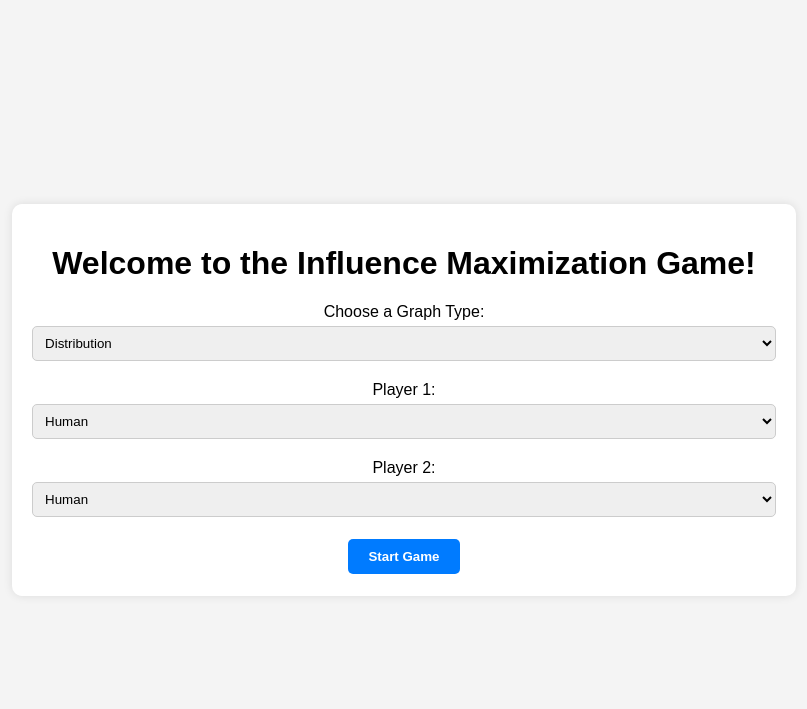
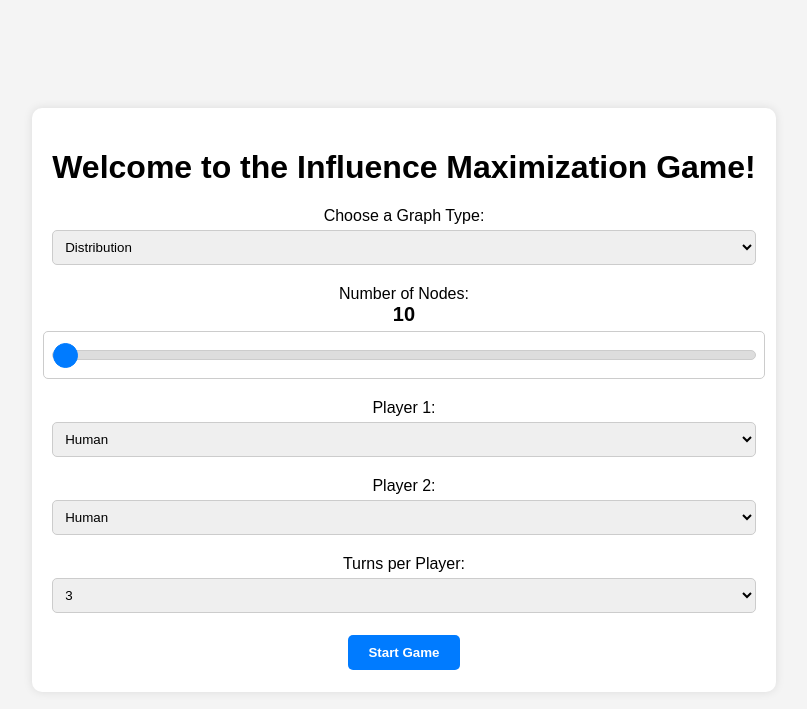
Before and after one commit to zboyd2/influence-maximization, a Django app: page / in a window 1280 px wide. Shown: the top 709 px of the page, without its empty margins (236-1043 px from the left). Run offline with Django 5.2, Linux system fonts and the light colour scheme.

Commit message:
Number of nodes and number of turns can be configured in startup screen

```diff
--- a/django-app/influence_maximization/influence_game/static/css/game.css
+++ b/django-app/influence_maximization/influence_game/static/css/game.css
@@ -17,13 +17,88 @@
     text-align: center;
 }
 
-select {
+select, input[type="range"] {
     width: 100%;
     padding: 8px;
     margin-top: 5px;
     margin-bottom: 20px;
     border-radius: 5px;
     border: 1px solid #ccc;
+}
+
+input[type="range"] {
+    height: 30px;
+    -webkit-appearance: none;
+    appearance: none;
+    background: transparent;
+}
+
+input[type="range"]::-webkit-slider-runnable-track {
+    height: 10px;
+    background: #ddd;
+    border-radius: 5px;
+    border: 1px solid #ccc;
+}
+
+input[type="range"]::-webkit-slider-thumb {
+    -webkit-appearance: none;
+    appearance: none;
+    width: 25px;
+    height: 25px;
+    background: #007BFF;
+    border: 1px solid #007BFF;
+    border-radius: 50%;
+    cursor: pointer;
+    margin-top: -8px;
+}
+
+input[type="range"]::-moz-range-track {
+    height: 10px;
+    background: #ddd;
+    border-radius: 5px;
+    border: 1px solid #ccc;
+}
+
+input[type="range"]::-moz-range-thumb {
+    width: 25px;
+    height: 25px;
+    background: #007BFF;
+    border: 1px solid #007BFF;
+    border-radius: 50%;
+    cursor: pointer;
+}
+
+input[type="range"]::-ms-track {
+    width: 100%;
+    height: 10px;
+    background: transparent;
+    border-color: transparent;
+    color: transparent;
+}
+
+input[type="range"]::-ms-fill-lower {
+    background: #ddd;
+    border: 1px solid #ccc;
+    border-radius: 5px;
+}
+
+input[type="range"]::-ms-fill-upper {
+    background: #ddd;
+    border: 1px solid #ccc;
+    border-radius: 5px;
+}
+
+input[type="range"]::-ms-thumb {
+    width: 25px;
+    height: 25px;
+    background: #007BFF;
+    border: 1px solid #007BFF;
+    border-radius: 50%;
+    cursor: pointer;
+}
+
+input[type="range"]:focus {
+    outline: none;
 }
 
 button {
@@ -135,3 +210,19 @@
     background-color: #737474;
     margin-bottom: 5px;
 }
+
+#node-count-container {
+    display: flex;
+    flex-direction: column;
+    align-items: center;
+}
+
+#node-count-display {
+    font-weight: bold;
+    font-size: 20px;
+}
+
+#node-count {
+    font-weight: bold;
+    width: 100%;
+}
--- a/django-app/influence_maximization/influence_game/static/js/game.js
+++ b/django-app/influence_maximization/influence_game/static/js/game.js
@@ -4,13 +4,19 @@
 let controls = [];
 let playerTurn = 1;
 let turnCount = 0;
-const NUM_TURNS = 3;
+let NUM_TURNS = 3;
 let gameRunning = true;
+
+function updateNodeCountDisplay(value) {
+    document.getElementById('node-count-display').textContent = value;
+}
 
 async function startGame() {
     const graphType = document.getElementById('graph-type').value;
     const player1 = document.getElementById('player1').value;
     const player2 = document.getElementById('player2').value;
+    const nodeCount = parseInt(document.getElementById('node-count').value);
+    NUM_TURNS = parseInt(document.getElementById('turn-count').value);
 
     document.getElementById('startup-screen').style.display = 'none';
     document.getElementById('gameplay').style.display = 'flex';
@@ -21,7 +27,7 @@
     player2Text.textContent = `Player 2: ${player2}`;
 
     try {
-        const data = await fetchGraphData(graphType);
+        const data = await fetchGraphData(graphType, nodeCount);
         plotGraph(data.nodes, data.edges);
         initializeGraphState(data.nodes.length);
         mainGame();
@@ -30,32 +36,32 @@
     }
 }
 
-async function fetchGraphData(graphType) {
+async function fetchGraphData(graphType, nodeCount) {
     let url;
     switch (graphType) {
         case 'distribution':
-            url = '/api/distribution';
+            url = `/api/distribution?nodes=${nodeCount}`;
             break;
         case 'tree':
-            url = '/api/tree';
+            url = `/api/tree?nodes=${nodeCount}`;
             break;
         case 'ladder':
-            url = '/api/ladder';
+            url = `/api/ladder?nodes=${nodeCount}`;
             break;
         case 'square':
-            url = '/api/square';
+            url = `/api/square?nodes=${nodeCount}`;
             break;
         case 'hexagon':
-            url = '/api/hexagon';
+            url = `/api/hexagon?nodes=${nodeCount}`;
             break;
         case 'triangle':
-            url = '/api/triangle';
+            url = `/api/triangle?nodes=${nodeCount}`;
             break;
         case 'cycle':
-            url = '/api/cycle';
+            url = `/api/cycle?nodes=${nodeCount}`;
             break;
         case 'random_proximity':
-            url = '/api/random_proximity';
+            url = `/api/random_proximity?nodes=${nodeCount}`;
             break;
         default:
             return Promise.reject('Invalid graph type');
@@ -261,7 +267,7 @@
     const scoreText = document.getElementById('score');
     scoreText.textContent = averageOpinion.toFixed(3).toString();
 
-    const adjustedOpinion = (45 * averageOpinion) + 50;
+    const adjustedOpinion = 45 * averageOpinion + 50;
     scoreBar.style.backgroundImage = `linear-gradient(to top, red 0%, red ${adjustedOpinion - 5}%, blue ${adjustedOpinion + 5}%, blue 100%)`;
 }
 
--- a/django-app/influence_maximization/influence_game/templates/influence_game/index.html
+++ b/django-app/influence_maximization/influence_game/templates/influence_game/index.html
@@ -25,6 +25,12 @@
             <option value="random_proximity">Random Proximity</option>
         </select>
 
+        <label for="node-count">Number of Nodes:</label>
+        <div id="node-count-container">
+            <span id="node-count-display">10</span>
+            <input type="range" id="node-count" min="10" max="100" value="10" oninput="updateNodeCountDisplay(this.value)">
+        </div>
+
         <label for="player1">Player 1:</label>
         <select id="player1">
             <option value="Human">Human</option>
@@ -39,6 +45,14 @@
             <option value="Easy">Easy</option>
             <option value="Medium">Medium</option>
             <option value="Hard">Hard</option>
+        </select>
+
+        <label for="turn-count">Turns per Player:</label>
+        <select id="turn-count">
+            <option value="3">3</option>
+            <option value="4">4</option>
+            <option value="5">5</option>
+            <option value="6">6</option>
         </select>
 
         <button onclick="startGame()">Start Game</button>
--- a/django-app/influence_maximization/influence_game/views.py
+++ b/django-app/influence_maximization/influence_game/views.py
@@ -1,6 +1,14 @@
 from django.shortcuts import render
 from django.http import JsonResponse
 import influence_game.algorithms.graph_types as gt
+
+
+def get_num_nodes(request):
+    try:
+        num_nodes = int(request.GET.get('nodes', 10))
+    except ValueError:
+        num_nodes = 10
+    return max(10, min(num_nodes, 100))
 
 
 def home(request):
@@ -9,7 +17,8 @@
 
 def distribution_view(request):
     if request.method == 'GET':
-        nodes, edges = gt.random_proximity_probability()
+        num_nodes = get_num_nodes(request)
+        nodes, edges = gt.random_proximity_probability(num_nodes)
         response_data = {
             'nodes': nodes,
             'edges': edges,
@@ -21,7 +30,8 @@
 
 def tree_view(request):
     if request.method == 'GET':
-        nodes, edges = gt.tree()
+        num_nodes = get_num_nodes(request)
+        nodes, edges = gt.tree(num_nodes)
         response_data = {
             'nodes': nodes,
             'edges': edges,
@@ -33,9 +43,10 @@
 
 def ladder_view(request):
     if request.method == 'GET':
-        num_nodes, nodes, edges = gt.ladder()
+        num_nodes = get_num_nodes(request)
+        numNodes, nodes, edges = gt.ladder(num_nodes)
         response_data = {
-            'numNodes': num_nodes,
+            'numNodes': numNodes,
             'nodes': nodes,
             'edges': edges,
         }
@@ -46,9 +57,10 @@
 
 def square_view(request):
     if request.method == 'GET':
-        num_nodes, nodes, edges = gt.square_lattice()
+        num_nodes = get_num_nodes(request)
+        numNodes, nodes, edges = gt.square_lattice(num_nodes)
         response_data = {
-            'numNodes': num_nodes,
+            'numNodes': numNodes,
             'nodes': nodes,
             'edges': edges,
         }
@@ -59,9 +71,10 @@
 
 def hexagon_view(request):
     if request.method == 'GET':
-        num_nodes, nodes, edges = gt.hexagon_lattice()
+        num_nodes = get_num_nodes(request)
+        numNodes, nodes, edges = gt.hexagon_lattice(num_nodes)
         response_data = {
-            'numNodes': num_nodes,
+            'numNodes': numNodes,
             'nodes': nodes,
             'edges': edges,
         }
@@ -72,9 +85,10 @@
 
 def triangle_view(request):
     if request.method == 'GET':
-        num_nodes, nodes, edges = gt.triangle_lattice()
+        num_nodes = get_num_nodes(request)
+        numNodes, nodes, edges = gt.triangle_lattice(num_nodes)
         response_data = {
-            'numNodes': num_nodes,
+            'numNodes': numNodes,
             'nodes': nodes,
             'edges': edges,
         }
@@ -85,7 +99,8 @@
 
 def cycle_view(request):
     if request.method == 'GET':
-        nodes, edges = gt.cycle()
+        num_nodes = get_num_nodes(request)
+        nodes, edges = gt.cycle(num_nodes)
         response_data = {
             'nodes': nodes,
             'edges': edges,
@@ -97,7 +112,8 @@
 
 def random_proximity_view(request):
     if request.method == 'GET':
-        nodes, edges = gt.random_proximity()
+        num_nodes = get_num_nodes(request)
+        nodes, edges = gt.random_proximity(num_nodes)
         response_data = {
             'nodes': nodes,
             'edges': edges,
```
Also changed, not shown: django-app/influence_maximization/influence_game/algorithms/graph_types.py (+28 -26 lines).
